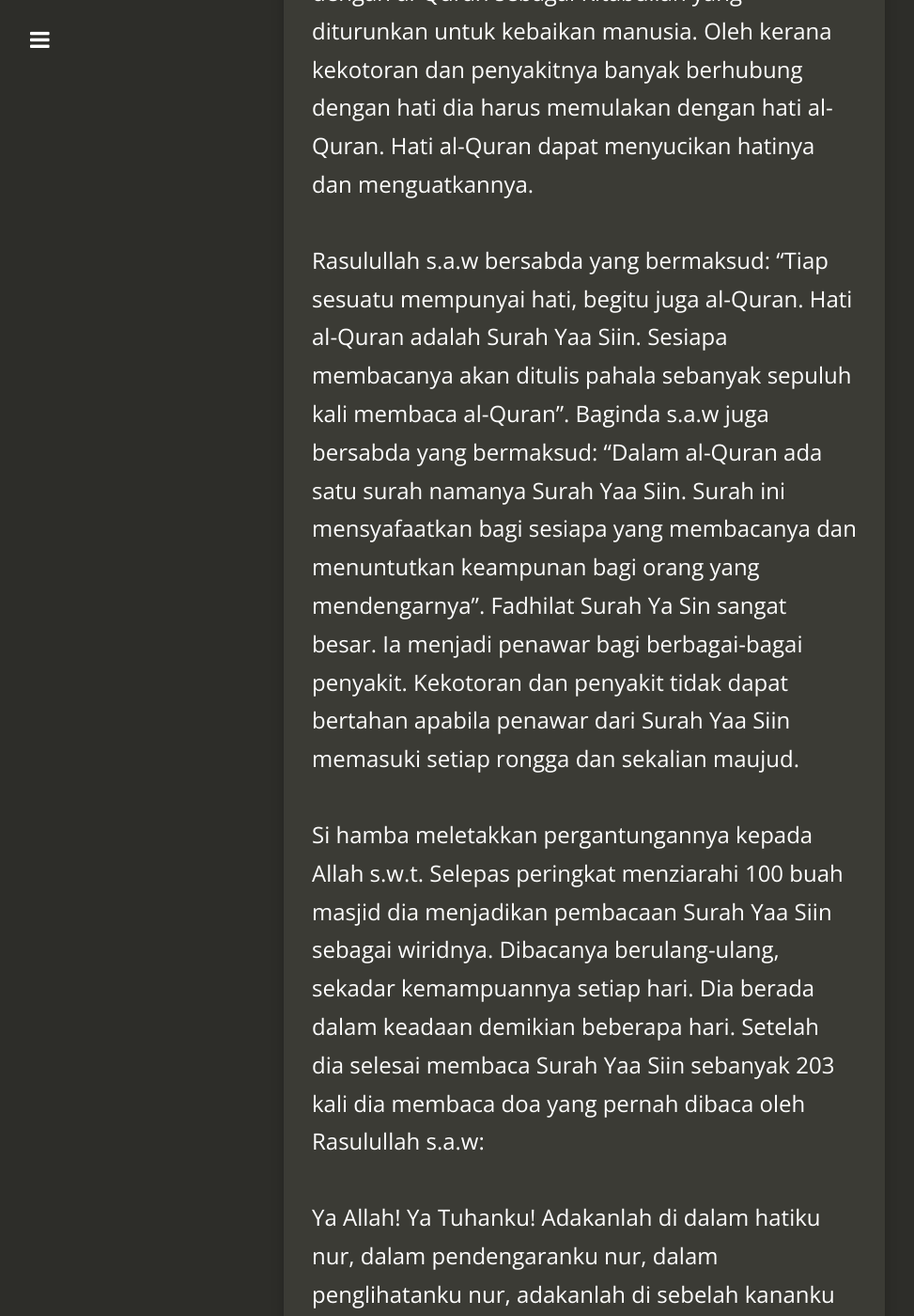
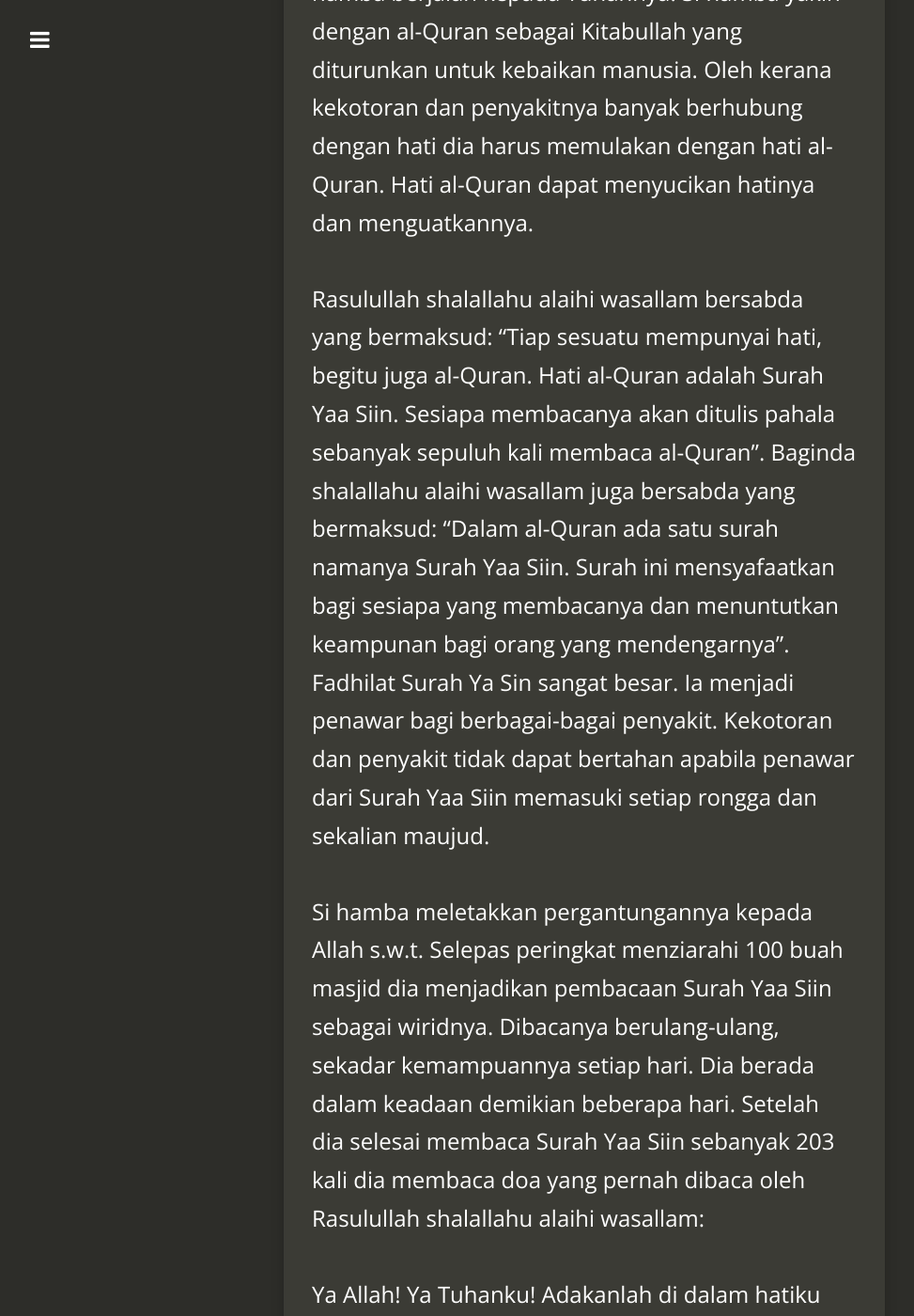
Before and after one commit to kedamaian/swsyafiq, a Jekyll site: the page built from _posts/2017-04-04-persediaan-menerima-kedatangan-jazbah-kebenaran-hakiki.md, in a window 1280 px wide and 1400 px high, scrolled down 10170 px. Shown: the whole window at 94% size, without its empty margins (18-991 px from the left). Built offline with Jekyll 4.4.1, drawn with Linux system fonts in a browser that asks for light colours; nearby versions of some CDN libraries; comment, search, counter and statistics services are not loaded; some of the changed text lies outside the part shown.

Commit message:
Update 2017-04-04-persediaan-menerima-kedatangan-jazbah-kebenaran-hakiki.md

```diff
--- a/_posts/2017-04-04-persediaan-menerima-kedatangan-jazbah-kebenaran-hakiki.md
+++ b/_posts/2017-04-04-persediaan-menerima-kedatangan-jazbah-kebenaran-hakiki.md
@@ -10,7 +10,7 @@ categories:
 
 oo32. Persediaan Menerima Kedatangan Jazbah
 
-Apabila Allah s.w.t berkehendak menyampaikan wahyu-Nya kepada Nabi Muhammad s.a.w, Dia menggerakkan hamba-Nya itu supaya berkhalwat di Gua Hiraa. Pemergian baginda s.a.w ke Gua Hiraa adalah kerana Tarikan Rahmani atau Petunjuk Ghaib yang datang secara langsung daripada Allah Yang Maha Tinggi. Petunjuk Ghaib mempersiapkan Nabi Muhammad s.a.w. Apabila baginda s.a.w sudah bersedia baharulah wahyu diturunkan.
+Apabila Allah s.w.t berkehendak menyampaikan wahyu-Nya kepada Nabi Muhammad shalallahu alaihi wasallam, Dia menggerakkan hamba-Nya itu supaya berkhalwat di Gua Hiraa. Pemergian baginda shalallahu alaihi wasallam ke Gua Hiraa adalah kerana Tarikan Rahmani atau Petunjuk Ghaib yang datang secara langsung daripada Allah Yang Maha Tinggi. Petunjuk Ghaib mempersiapkan Nabi Muhammad shalallahu alaihi wasallam. Apabila baginda shalallahu alaihi wasallam sudah bersedia baharulah wahyu diturunkan.
 
 Seseorang yang akan menerima urusan Tuhan akan dipersiapkan oleh Tuhan menurut kebijaksanaan-Nya. Seseorang yang akan menerima jazbah dipersiapkan terlebih dahulu. Ada orang yang diheret kepada jalan bersuluk. Walaupun mereka memasuki suluk di dalam kesedaran namun pada hakikatnya mereka ditarik oleh Petunjuk Ghaib. Petunjuk Ghaib bertindak ke atas mereka, yang pada zahirnya kelihatan sebagai bimbingan guru mereka. Kehadiran guru yang arif memudahkan murid memahami petunjuk-petunjuk sampai kepada mereka daripada alam ghaib.
 
@@ -48,8 +48,8 @@ Dan jika ada satu kitab bacaan yang (mampu) dijalankan gunung-gunung dengannya a
 
 Al-Quran mampu menyucikan kekotoran yang menjadi hijab di antara hamba dengan Tuhan. Al-Quran juga menjadi penawar yang menguatkan hamba berjalan kepada Tuhannya. Si hamba yakin dengan al-Quran sebagai Kitabullah yang diturunkan untuk kebaikan manusia. Oleh kerana kekotoran dan penyakitnya banyak berhubung dengan hati dia harus memulakan dengan hati al-Quran. Hati al-Quran dapat menyucikan hatinya dan menguatkannya.
 
-Rasulullah s.a.w bersabda yang bermaksud: “Tiap sesuatu mempunyai hati, begitu juga al-Quran. Hati al-Quran adalah Surah Yaa Siin. Sesiapa membacanya akan ditulis pahala sebanyak sepuluh kali membaca al-Quran”. Baginda s.a.w juga bersabda yang bermaksud: “Dalam al-Quran ada satu surah namanya Surah Yaa Siin. Surah ini mensyafaatkan bagi sesiapa yang membacanya dan menuntutkan keampunan bagi orang yang mendengarnya”. Fadhilat Surah Ya Sin sangat besar. Ia menjadi penawar bagi berbagai-bagai penyakit. Kekotoran dan penyakit tidak dapat bertahan apabila penawar dari Surah Yaa Siin memasuki setiap rongga dan sekalian maujud.
+Rasulullah shalallahu alaihi wasallam bersabda yang bermaksud: “Tiap sesuatu mempunyai hati, begitu juga al-Quran. Hati al-Quran adalah Surah Yaa Siin. Sesiapa membacanya akan ditulis pahala sebanyak sepuluh kali membaca al-Quran”. Baginda shalallahu alaihi wasallam juga bersabda yang bermaksud: “Dalam al-Quran ada satu surah namanya Surah Yaa Siin. Surah ini mensyafaatkan bagi sesiapa yang membacanya dan menuntutkan keampunan bagi orang yang mendengarnya”. Fadhilat Surah Ya Sin sangat besar. Ia menjadi penawar bagi berbagai-bagai penyakit. Kekotoran dan penyakit tidak dapat bertahan apabila penawar dari Surah Yaa Siin memasuki setiap rongga dan sekalian maujud.
 
-Si hamba meletakkan pergantungannya kepada Allah s.w.t. Selepas peringkat menziarahi 100 buah masjid dia menjadikan pembacaan Surah Yaa Siin sebagai wiridnya. Dibacanya berulang-ulang, sekadar kemampuannya setiap hari. Dia berada dalam keadaan demikian beberapa hari. Setelah dia selesai membaca Surah Yaa Siin sebanyak 203 kali dia membaca doa yang pernah dibaca oleh Rasulullah s.a.w:
+Si hamba meletakkan pergantungannya kepada Allah s.w.t. Selepas peringkat menziarahi 100 buah masjid dia menjadikan pembacaan Surah Yaa Siin sebagai wiridnya. Dibacanya berulang-ulang, sekadar kemampuannya setiap hari. Dia berada dalam keadaan demikian beberapa hari. Setelah dia selesai membaca Surah Yaa Siin sebanyak 203 kali dia membaca doa yang pernah dibaca oleh Rasulullah shalallahu alaihi wasallam:
 
 Ya Allah! Ya Tuhanku! Adakanlah di dalam hatiku nur, dalam pendengaranku nur, dalam penglihatanku nur, adakanlah di sebelah kananku nur, sebelah kiriku nur, dihadapanku nur dan berikan daku nur. Berkat rumah Allah dan nur hati al-Quran memberi kekuatan kepada hati si hamba untuk menerima isyarat-isyarat dari alam ghaib. Hatinya sudah bersedia untuk menghadapi perjalanan kerohanian, sebagaimana yang dikehendaki oleh Allah s.w.t.
```
